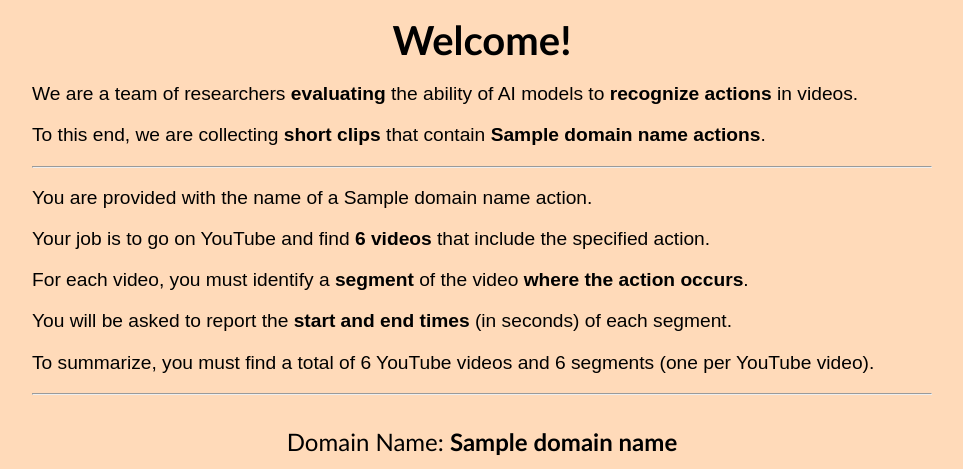
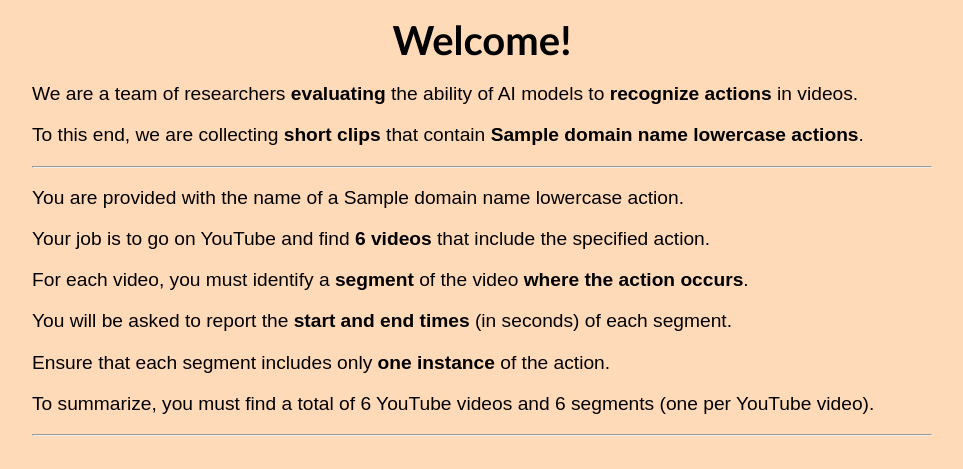
Before and after one commit to yadavta/VideoNet, a Flask app: template prolific/templates/start.html in a window 1280 px wide. Shown: the top 469 px of the page, without its empty margins (158-1121 px from the left). Run offline with Flask 3, Linux system fonts and the light colour scheme; the template is opened without the code that fills it: most values are stand-ins (such as "Sample title", 1, 10 or a date in 2020).

Commit message:
ui fixes

```diff
--- a/small_scale/app.py
+++ b/small_scale/app.py
@@ -5,7 +5,7 @@ import utils
 import sqlite3, os
 
 app = Flask(__name__)
-DATABASE = os.environ.get('DATABASE', 'persistent/db')
+DATABASE = os.environ.get('DATABASE', 'persistent/data.db')
 PROLIFIC_COMPLETION_CODE = os.environ.get('PROLIFIC_COMPLETION_CODE')
 
 # **** BEGIN DATABASE ****
@@ -63,7 +63,7 @@ def show_task():
 
     # render webpage
     kwargs = {'user_id': user_id, 'study_id': study_id, 'session_id': session_id, 'token': token,
-              'action_id': action_id, 'action_name': action_name, 'domain_name': domain_name}
+              'action_id': action_id, 'action_name': action_name, 'domain_name': domain_name, 'domain_name_lowercase': domain_name.lower()}
     return render_template('start.html', **kwargs)
 
 @app.route('/process', methods=['POST'])
--- a/small_scale/templates/start.html
+++ b/small_scale/templates/start.html
@@ -14,12 +14,13 @@
         <div id="instructions">
             <h1 class="top-txt">Welcome!</h1>
             <p class="para-txt">We are a team of researchers <b>evaluating</b> the ability of AI models to <b>recognize actions</b> in videos.</p>
-            <p class="para-txt">To this end, we are collecting <b>short clips</b> that contain <b>{{domain_name}} actions</b>.</p>
+            <p class="para-txt">To this end, we are collecting <b>short clips</b> that contain <b>{{domain_name_lowercase}} actions</b>.</p>
             <hr>
-            <p class="para-txt">You are provided with the name of a {{domain_name}} action.</p>
+            <p class="para-txt">You are provided with the name of a {{domain_name_lowercase}} action.</p>
             <p class="para-txt">Your job is to go on YouTube and find <b>6 videos</b> that include the specified action.</p>
             <p class="para-txt">For each video, you must identify a <b>segment</b> of the video <b>where the action occurs</b>.</p>
             <p class="para-txt">You will be asked to report the <b>start and end times</b> (in seconds) of each segment.</p>
+            <p class="para-txt">Ensure that each segment includes only <b>one instance</b> of the action.</p>
             <p class="para-txt">To summarize, you must find a total of 6 YouTube videos and 6 segments (one per YouTube video).</p>
             <hr>
         </div>
@@ -213,7 +214,7 @@
 <footer>
     <!-- <p>This research is being conducted by the University of Washington and the Allen Institute for Artificial Intelligence.</p> -->
     <div class="logos">
-        <a href="https://raivn.cs.washington.edu/" target="_blank"> <img class="footer-logo" src="{{url_for('static', filename='uw.png')}}" alt="UW CSE RAIVN Lab"> </a>
+        <a href="https://raivn.cs.washington.edu/" target="_self"> <img class="footer-logo" src="{{url_for('static', filename='uw.png')}}" alt="UW CSE RAIVN Lab"> </a>
         <a href="https://allenai.org/" target="_blank"><img class="footer-logo" src="{{url_for('static', filename='ai2.png')}}" alt="Ai2"></a>
     </div>
 </footer>
```
Also changed, not shown: small_scale/templates/finish.html (deleted, +0 -24 lines).
